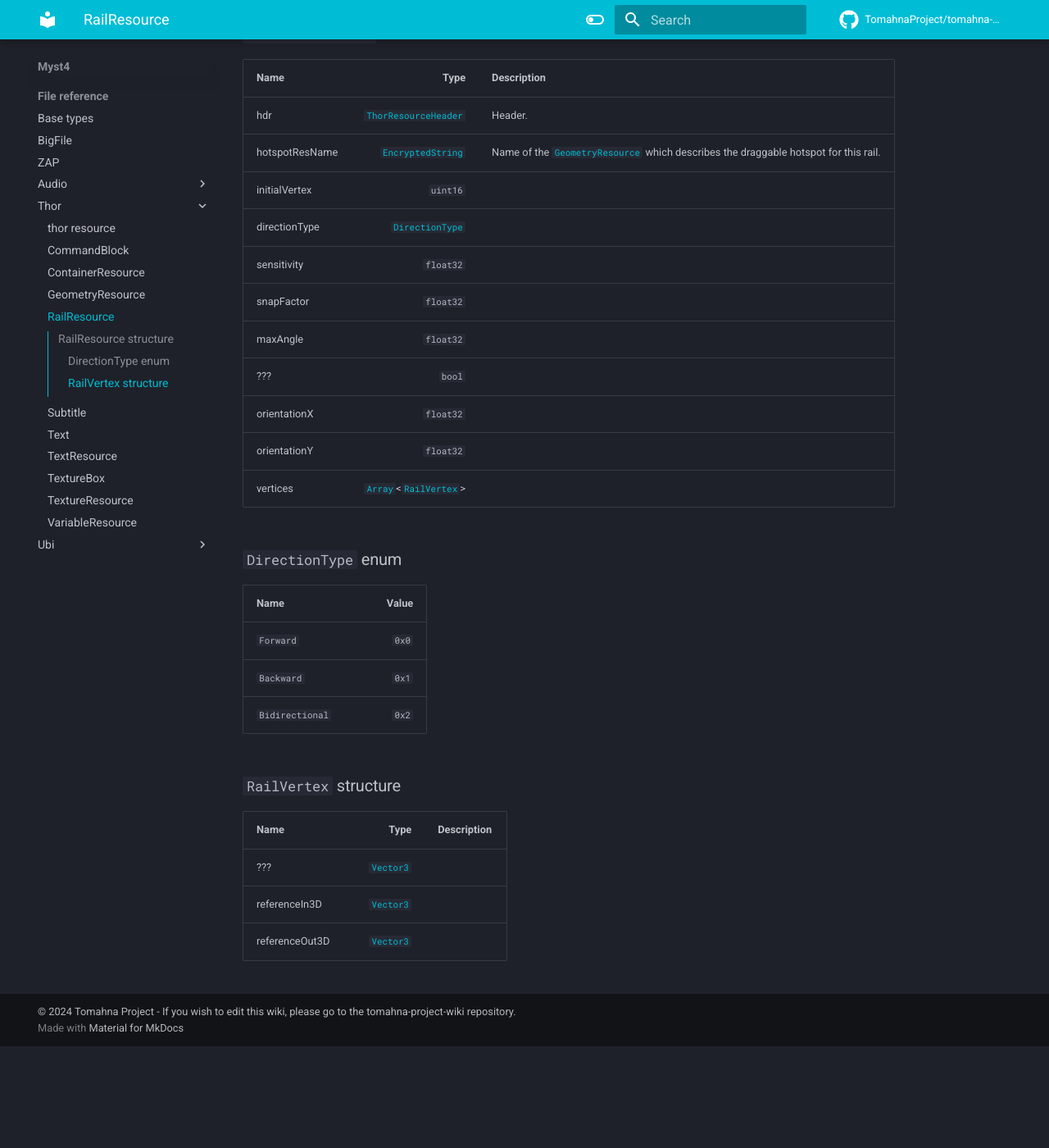
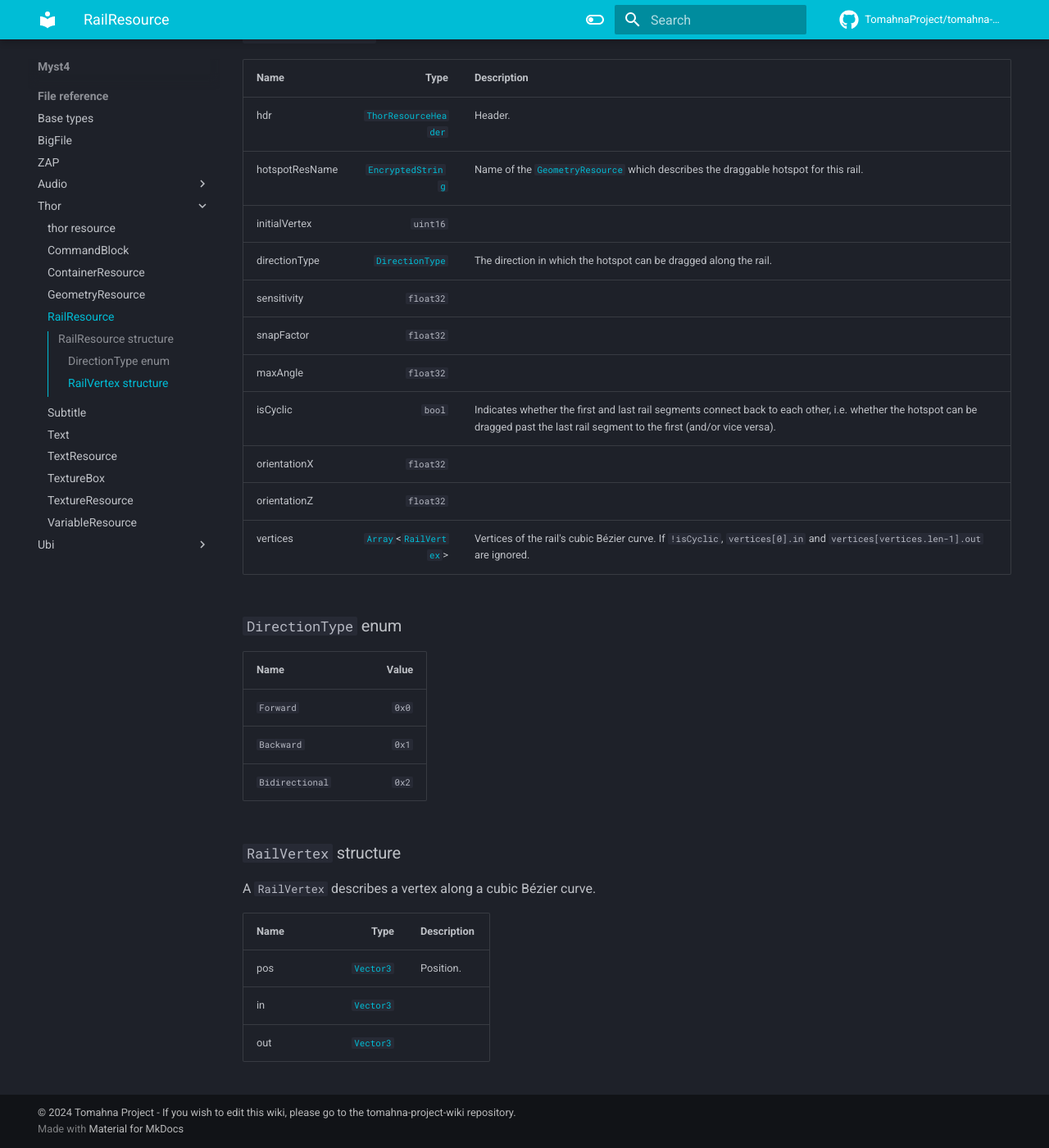
Before and after one commit to TomahnaProject/tomahna-project-wiki, an MkDocs documentation site: the page built from docs/myst4/file-reference/thor/railresource.md, in a window 1280 px wide and 1400 px high, scrolled down 355 px. Shown: the whole window at 82% size. Built offline with MkDocs 1.6.1 and Material for MkDocs 9.7.7, drawn with Linux system fonts in a browser that asks for light colours; comment, search, counter and statistics services are not loaded; before the commit the page ends 1631 px from its top, so only the background shows below that.

Commit message:
myst4/file-reference/thor: update `RailResource`

```diff
--- a/docs/myst4/file-reference/thor/railresource.md
+++ b/docs/myst4/file-reference/thor/railresource.md
@@ -13,14 +13,14 @@ Max. version: `0x1`
 | hdr | [`ThorResourceHeader`](./index.md#thorresourceheader-structure) | Header. |
 | hotspotResName | [`EncryptedString`](../base.md#encryptedstring-structure) | Name of the [`GeometryResource`](./geometryresource.md) which describes the draggable hotspot for this rail. |
 | initialVertex | `uint16` |  |
-| directionType | [`DirectionType`](#directiontype-enum) |  |
+| directionType | [`DirectionType`](#directiontype-enum) | The direction in which the hotspot can be dragged along the rail. |
 | sensitivity | `float32` |  |
 | snapFactor | `float32` |  |
 | maxAngle | `float32` |  |
-| ??? | `bool` |  |
+| isCyclic | `bool` | Indicates whether the first and last rail segments connect back to each other, i.e. whether the hotspot can be dragged past the last rail segment to the first (and/or vice versa). |
 | orientationX | `float32` |  |
-| orientationY | `float32` |  |
-| vertices | [`Array`](../base.md#arrayt-structure)<[`RailVertex`](#railvertex-structure)> |  |
+| orientationZ | `float32` |  |
+| vertices | [`Array`](../base.md#arrayt-structure)<[`RailVertex`](#railvertex-structure)> | Vertices of the rail's cubic Bézier curve. If `!isCyclic`, `vertices[0].in` and `vertices[vertices.len-1].out` are ignored. |
 
 ### `DirectionType` enum
 
@@ -32,8 +32,10 @@ Max. version: `0x1`
 
 ### `RailVertex` structure
 
+A `RailVertex` describes a vertex along a cubic Bézier curve.
+
 | Name | Type | Description |
 | :-- | --: | --- |
-| ??? | [`Vector3`](../base.md#vector3-structure) |  |
-| referenceIn3D | [`Vector3`](../base.md#vector3-structure) |  |
-| referenceOut3D | [`Vector3`](../base.md#vector3-structure) |  |
+| pos | [`Vector3`](../base.md#vector3-structure) | Position. |
+| in | [`Vector3`](../base.md#vector3-structure) |  |
+| out | [`Vector3`](../base.md#vector3-structure) |  |
```
